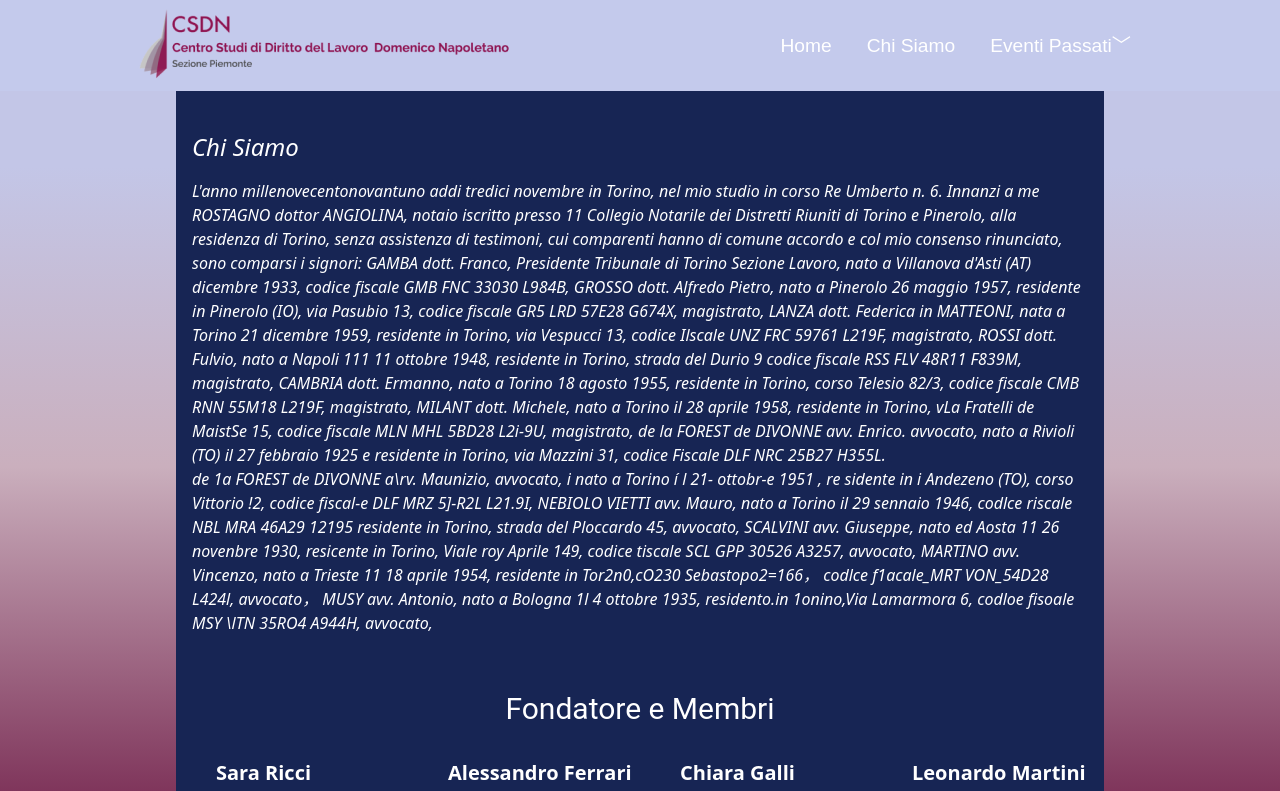
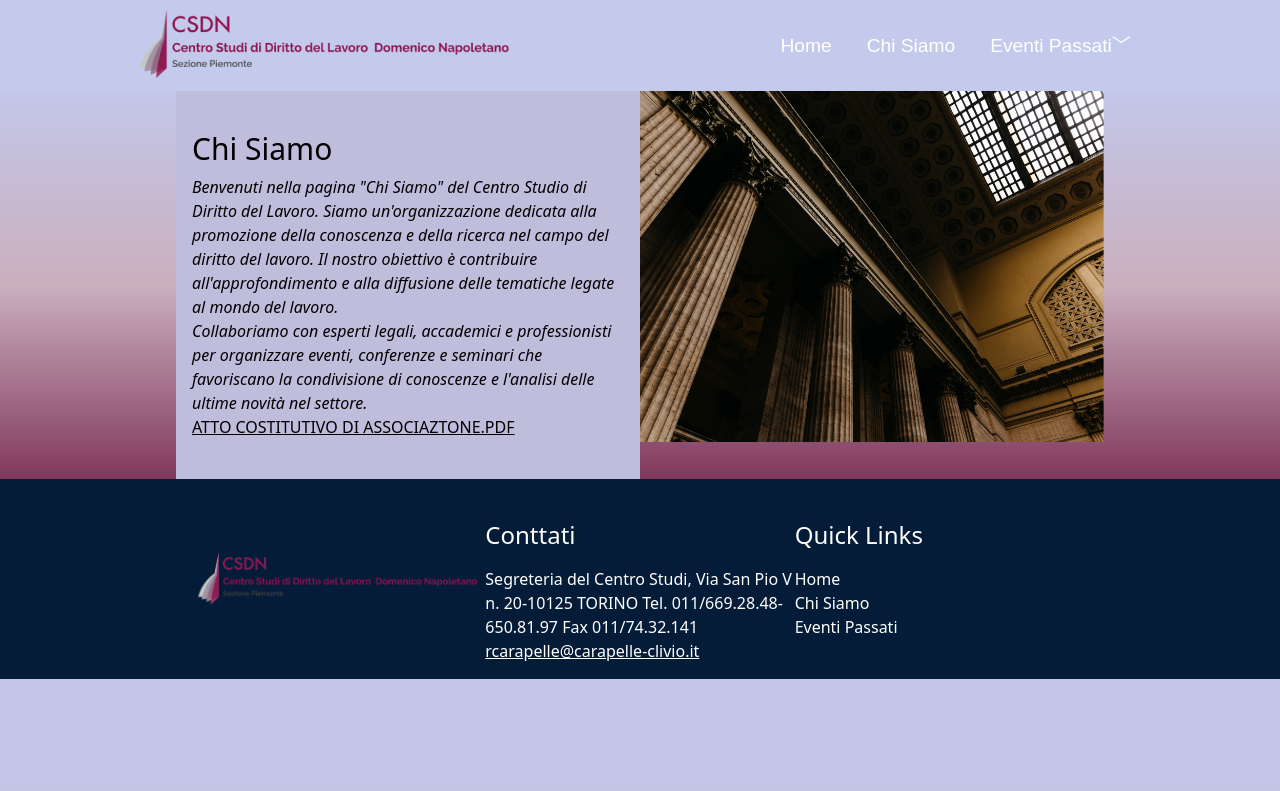
Before and after one commit to Homeyra-Mahmoudi/CSDN, a Nuxt app: page /ChiSiamo in a window 1280 px wide. Shown: the top 791 px of the page. Built offline with nearby package versions, Linux system fonts and the light colour scheme.

Commit message:
updating chi siamo

```diff
--- a/components/ChiSiamo/Banner-chi-siamo.vue
+++ b/components/ChiSiamo/Banner-chi-siamo.vue
@@ -1,38 +1,31 @@
 <template>
 
-   <div class=" grid sm:pl-44 sm:pr-44 ">
-    <div class="bg-blue-950 text-white py-10 px-4 ">
-        <h1 class="font-Roboto font-normal text-2xl italic mb-4">Chi Siamo</h1>
-        <p class="text-l font-light font-Roboto italic">
-          L'anno millenovecentonovantuno addi tredici novembre in Torino, nel mio studio in corso Re Umberto n. 6.
-Innanzi a me ROSTAGNO dottor ANGIOLINA, notaio iscritto presso 11 Collegio Notarile dei Distretti Riuniti di Torino e Pinerolo, alla residenza di Torino, senza assistenza di testimoni, cui comparenti hanno di comune accordo e col mio consenso rinunciato, sono comparsi i signori:
-GAMBA dott. Franco, Presidente Tribunale di Torino Sezione Lavoro, nato a Villanova d'Asti (AT) dicembre 1933, codice fiscale GMB FNC 33030 L984B, GROSSO dott. Alfredo Pietro, nato a Pinerolo 26 maggio 1957, residente in Pinerolo (IO), via Pasubio 13, codice fiscale GR5 LRD 57E28 G674X, magistrato, LANZA dott. Federica in MATTEONI, nata a Torino 21 dicembre 1959, residente in Torino, via Vespucci 13, codice Ilscale UNZ FRC 59761 L219F, magistrato, ROSSI dott.  Fulvio, nato a Napoli 111 11 ottobre 1948, residente in Torino, strada del Durio 9 codice fiscale RSS FLV 48R11 F839M, magistrato, CAMBRIA dott. Ermanno, nato a Torino 18 agosto 1955, residente in Torino, corso Telesio 82/3,
-codice fiscale CMB RNN 55M18 L219F, magistrato, MILANT dott. Michele, nato a Torino il 28 aprile 1958, residente in Torino, vLa Fratelli de MaistSe 15, codice fiscale MLN MHL 5BD28 L2i-9U, magistrato, de la FOREST de DIVONNE avv. Enrico. avvocato, nato a Rivioli (TO) il 27 febbraio 1925 e residente in Torino, via Mazzini 31, codice Fiscale DLF NRC 25B27 H355L.
+<div class="grid lg:grid-cols-2 pl-44 pr-44">
+    <div class="bg-navbar-blue-color text-white py-10 px-4">
+      <h1 class="font-Roboto md:text-3xl text-black font-normal pb-2">Chi Siamo</h1>
+      <p class="text-l font-light font-Roboto italic text-black">
+        Benvenuti nella pagina "Chi Siamo" del Centro Studio di Diritto del Lavoro.
+        Siamo un'organizzazione dedicata alla promozione della conoscenza e della ricerca nel campo del diritto del lavoro.
+        Il nostro obiettivo è contribuire all'approfondimento e alla diffusione delle tematiche legate al mondo del lavoro.
+        </p>
+        <p class="text-l font-light font-Roboto italic text-black">
+        Collaboriamo con esperti legali, accademici e professionisti per organizzare eventi, conferenze e seminari che favoriscano
+        la condivisione di conoscenze e l'analisi delle ultime novità nel settore.
+        </p>
 
-        </p>
-        <p class="text-l font-light font-Roboto italic">
-          de 1a FOREST de DIVONNE a\rv. Maunizio, avvocato, i nato a Torino í l 21- ottobr-e 1951 , re sidente in
-i Andezeno (TO), corso Vittorio !2, codice fiscal-e DLF MRZ 5]-R2L L21.9I, NEBIOLO VIETTI avv. Mauro, nato a Torino il
-29
-sennaio 1946, codlce riscale NBL MRA 46A29 12195
-residente in Torino, strada del Ploccardo 45,
-avvocato,
-SCALVINI avv. Giuseppe, nato ed Aosta 11 26 novenbre
-1930, resicente in Torino, Viale roy Aprile
-149,
-codice tiscale
-SCL GPP 30526 A3257, avvocato,
-MARTINO avv. Vincenzo, nato a Trieste 11 18 aprile
-1954, residente in Tor2n0,cO230 Sebastopo2=166，
-codlce f1acale_MRT VON_54D28 L424l, avvocato，
-MUSY avv. Antonio, nato a Bologna 1l 4 ottobre 1935,
-residento.in 1onino,Via Lamarmora 6, codloe fisoale
-MSY \lTN 35RO4 A944H, avvocato,
+      <a class="text-footer-black-darker font-thin rounded-lg font-Roboto lg:text-base underline" href="https://www.temporary-url.com/404.php" >ATTO COSTITUTIVO DI ASSOCIAZTONE.PDF</a>
 
-        </p>
-    </div>
+  </div>
+  <div class="basis-1/2 ">
+    <img class="max-w-full h-auto" src="/home/interior-design-old-architecture 2 (1).png" alt="Event image of CSDN"/>
+  </div>
+
   </div>
 </template>
+
+
+
+
 
 <script>
 export default {
--- a/components/CurrentEvent/Scheduale-of-the-currentevent.vue
+++ b/components/CurrentEvent/Scheduale-of-the-currentevent.vue
@@ -61,8 +61,8 @@ Via Santa Maria n. 1 - Torino</p>
             <p class="font-Roboto font-thin lg:text-xl italic text-white text-left ">L'evento è riservato agli associati del Centro Studi e dell’AGI Piemonte Valle dAosta.
                 Per la certificazione dei crediti formativi (gratuita per gli iscritti in regola con la
                 quota 2023) occorre iscrizione tramite mail a: <br>
-                <span class="underline">presidenzapiemonte@giuslavoristi.it</span><br> Per i soci AGI Piemonte e Valle d'Aosta e
-                a: <br> <span class="underline ">rcarapelle@carapelle-clivio.it</span><br> Per i soci del Centro Studi.
+                <a class="underline" href="mailto:rcarapelle@carapelle-clivio.it">presidenzapiemonte@giuslavoristi.it</a><br> Per i soci AGI Piemonte e Valle d'Aosta e
+                a: <br> <a class="underline" href="mailto:rcarapelle@carapelle-clivio.it">rcarapelle@carapelle-clivio.it</a><br> Per i soci del Centro Studi.
                 Per limiti di accesso al locale la partecipazione in presenza sarà riservata ai
 membri dei due direttivi ed ai primi 80 iscritti.
 L'evento è in corso di accreditamento presso il COA di Torino per crediti in
--- a/components/The-footer.vue
+++ b/components/The-footer.vue
@@ -5,15 +5,15 @@
     </div>
     <div class="col-span-1 sm:pt-10 pb-4">
         <p class="font-Roboto lg:text-2xl text-white text-extrabold pb-4 ">Conttati</p>
-        <p class="font-Roboto lg:text-xl text-white  text-light">Segreteria del Centro Studi, Via San Pio  V n. 20-10125 TORINO Tel. 011/669.28.48-650.81.97 Fax 011/74.32.141</p>
-        <p class="font-Roboto lg:text-xl text-white text-light">rcarapelle@carapelle-clivio.it</p>
+        <p class="font-Roboto lg:text-l text-white  text-light">Segreteria del Centro Studi, Via San Pio  V n. 20-10125 TORINO Tel. 011/669.28.48-650.81.97 Fax 011/74.32.141</p>
+        <a class="font-Roboto lg:text-l text-white text-light underline" href="mailto:rcarapelle@carapelle-clivio.it">rcarapelle@carapelle-clivio.it</a>
     </div>
     <div class="col-span-1  sm:pt-10 pb-4">
         <p class="font-Roboto lg:text-2xl text-white text-extrabold pb-4">Quick Links</p>
         <ul class="list-none">
-            <li><nuxt-link class="font-Roboto lg:text-xl text-white  text-light" to="/">Home</nuxt-link></li>
-            <li><nuxt-link class="font-Roboto lg:text-xl text-white  text-light" to="/ChiSiamo">Chi Siamo</nuxt-link></li>
-            <li><nuxt-link class="font-Roboto lg:text-xl text-white text-light" to="/EventiPassati">Eventi Passati</nuxt-link></li>
+            <li><nuxt-link class="font-Roboto lg:text-l text-white  text-light" to="/">Home</nuxt-link></li>
+            <li><nuxt-link class="font-Roboto lg:text-l text-white  text-light" to="/ChiSiamo">Chi Siamo</nuxt-link></li>
+            <li><nuxt-link class="font-Roboto lg:text-l text-white text-light" to="/EventiPassati">Eventi Passati</nuxt-link></li>
         </ul>
     </div>
   </div>
--- a/pages/ChiSiamo.vue
+++ b/pages/ChiSiamo.vue
@@ -2,17 +2,17 @@
     <div>
 
     <banner-chi-siamo />
-    <chi-presente />
+
 
     </div>
   </template>
 
   <script>
   import BannerChiSiamo from '../components/ChiSiamo/Banner-chi-siamo.vue';
-  import ChiPresente from '../components/Home/Chi-presente.vue';
+
 
   export default {
-    components: {  BannerChiSiamo, ChiPresente},
+    components: {  BannerChiSiamo},
 
   }
   </script>
```
Also changed, not shown: 5 other files (tests, documents, lock files or other folders).
